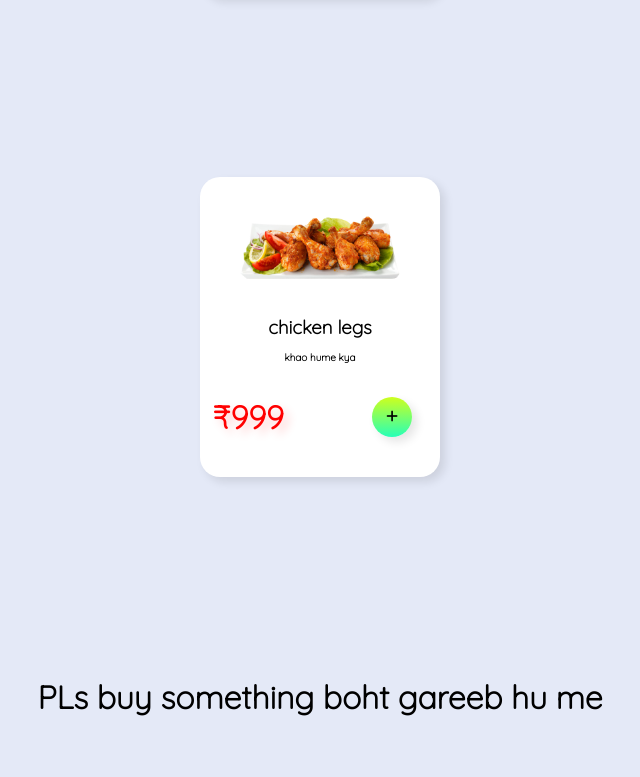
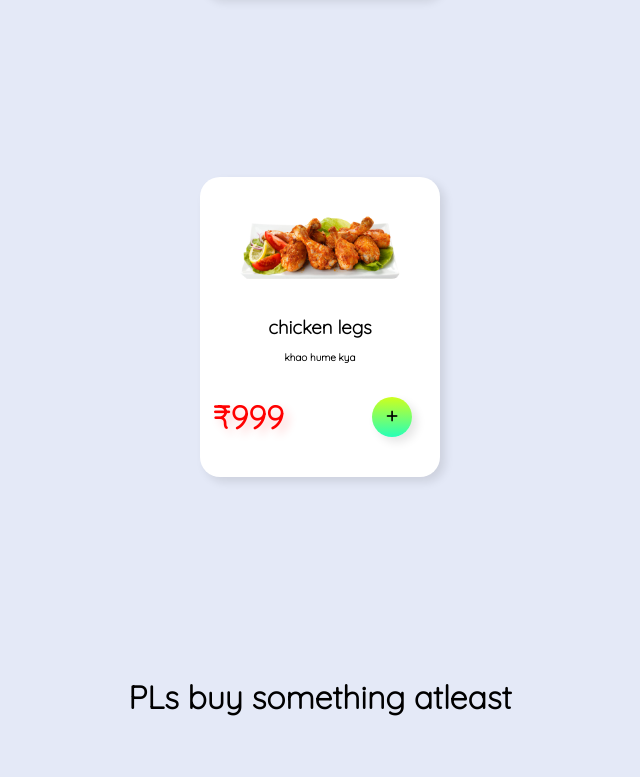
Before and after one commit to TRUTHANIKET/realbuger, a plain HTML site: page veg.html in a window 1280 px wide. Shown: the part 1033-1810 px from the top of the page, without its empty margins (320-960 px from the left). Drawn offline with Linux system fonts and the light colour scheme; a web font is replaced by a local one.

Commit message:
second commit

```diff
--- a/veg.html
+++ b/veg.html
@@ -75,7 +75,7 @@
             </div>
 
         <div class="end">
-           <h1> PLs buy something boht gareeb hu me</h1>
+           <h1> PLs buy something atleast</h1>
            <br><br><br><p></p>
         </div>
 </body>
```
